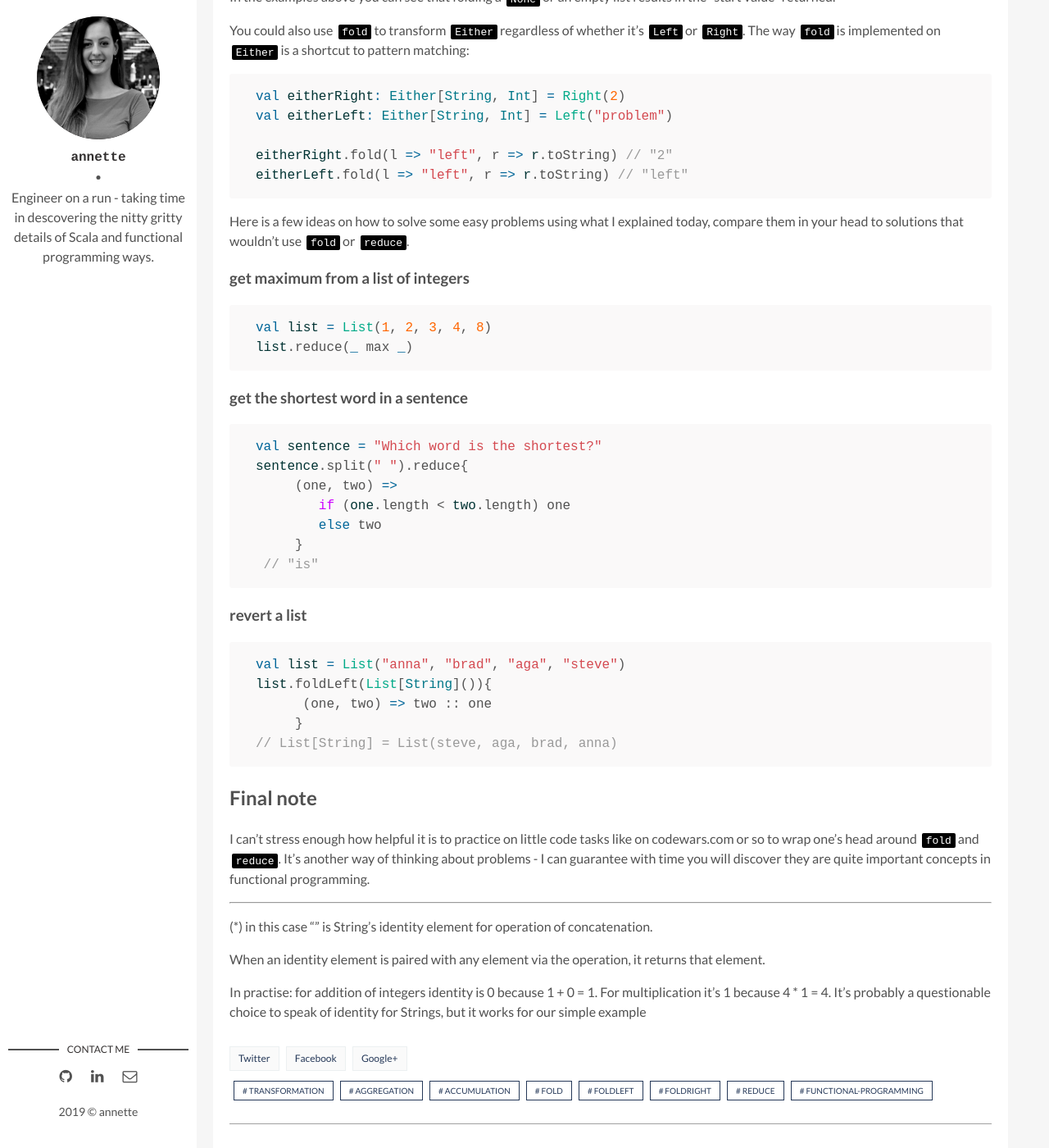
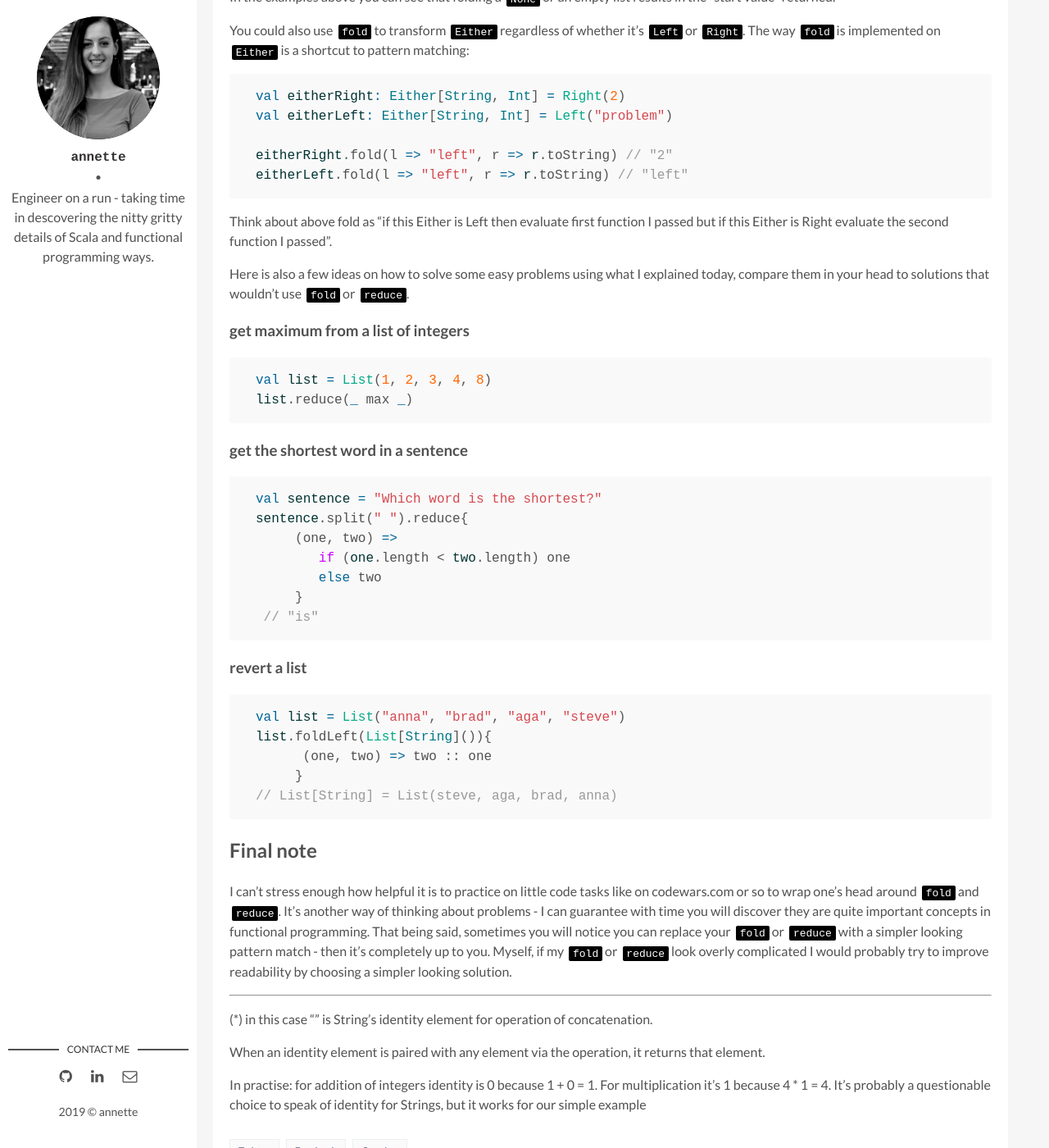
Before and after one commit to arfro/arfro.com, a Jekyll site: the page built from _posts/2019-06-01-data-structure-manipulation-is-kinda-big-deal-2.markdown, in a window 1280 px wide and 1400 px high, scrolled down 4062 px. Shown: the whole window at 82% size. Built offline with Jekyll 4.4.1, drawn with Linux system fonts in a browser that asks for light colours; comment, search, counter and statistics services are not loaded.

Commit message:
added more examples to fold

```diff
--- a/_posts/2019-06-01-data-structure-manipulation-is-kinda-big-deal-2.markdown
+++ b/_posts/2019-06-01-data-structure-manipulation-is-kinda-big-deal-2.markdown
@@ -141,8 +141,9 @@ val eitherLeft: Either[String, Int] = Left("problem")
 eitherRight.fold(l => "left", r => r.toString) // "2"
 eitherLeft.fold(l => "left", r => r.toString) // "left"
 {% endhighlight %}
+Think about above fold as "if this Either is Left then evaluate first function I passed but if this Either is Right evaluate the second function I passed".
 
-Here is a few ideas on how to solve some easy problems using what I explained today, compare them in your head to solutions that wouldn't use `fold` or `reduce`.
+Here is also a few ideas on how to solve some easy problems using what I explained today, compare them in your head to solutions that wouldn't use `fold` or `reduce`.
 
 ### get maximum from a list of integers
 {% highlight scala %}
@@ -172,7 +173,7 @@ list.foldLeft(List[String]()){
 
 
 ## Final note
-I can't stress enough how helpful it is to practice on little code tasks like on codewars.com or so to wrap one's head around `fold` and `reduce`. It's another way of thinking about problems - I can guarantee with time you will discover they are quite important concepts in functional programming.
+I can't stress enough how helpful it is to practice on little code tasks like on codewars.com or so to wrap one's head around `fold` and `reduce`. It's another way of thinking about problems - I can guarantee with time you will discover they are quite important concepts in functional programming. That being said, sometimes you will notice you can replace your `fold` or `reduce` with a simpler looking pattern match - then it's completely up to you. Myself, if my `fold` or `reduce` look overly complicated I would probably try to improve readability by choosing a simpler looking solution.
 
 ____
 (*) in this case "" is String's identity element for operation of concatenation.
```
Also changed, not shown: 1 other file.
